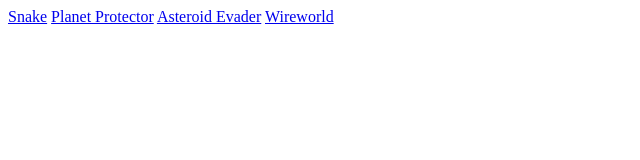
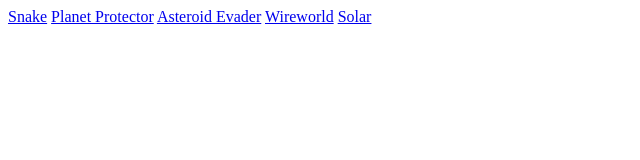
Before and after one commit to jonasfreyr/JavaScript-Leikir, a plain HTML site: page index.html in a window 1280 px wide. Shown: the full height of the page, 0-640 px from the left. Drawn offline with Linux system fonts and the light colour scheme.

Commit message:
Update index.html

```diff
--- a/index.html
+++ b/index.html
@@ -8,6 +8,7 @@
 	<a href="Planet Protector/index.html">Planet Protector</a>
 	<a href="Asteroid Evader/index.html">Asteroid Evader</a>
 	<a href="WireWorld/index.html">Wireworld</a>
+	<a href="Solar/index.html">Solar</a>
 
 </body>
 </html>
```
